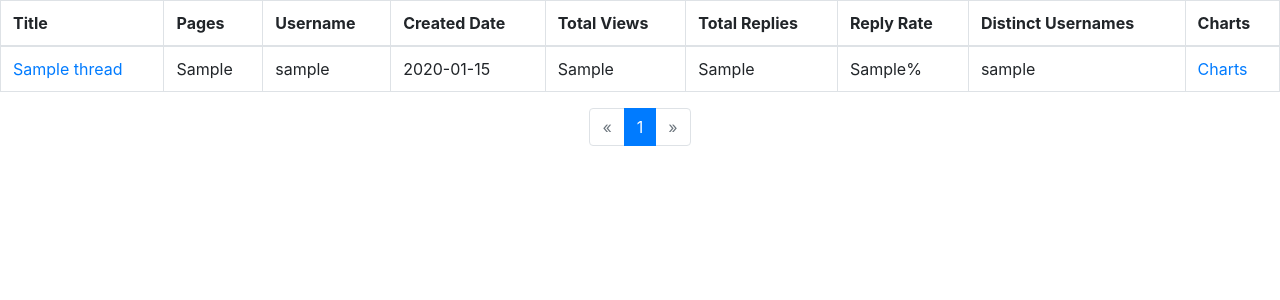
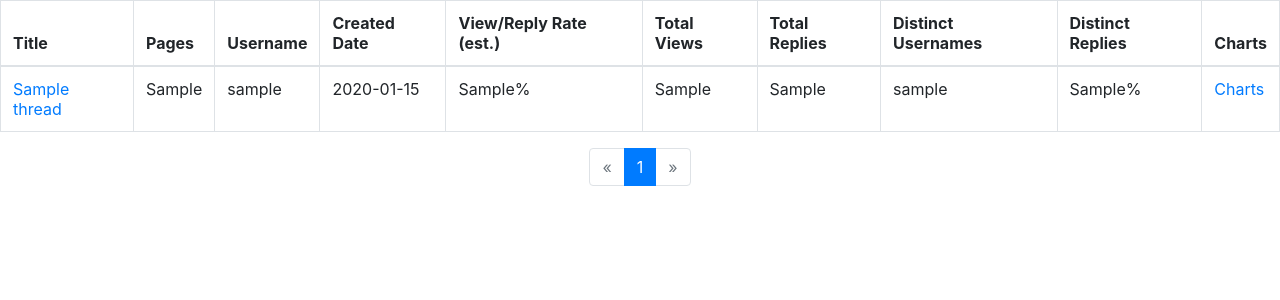
Before and after one commit to mmcd2886/django-forum, a Django app: page /polls/ in a window 1280 px wide. Shown: the top 300 px of the page. Run offline with Django 3.2, Linux system fonts and the light colour scheme; tables that the repository leaves empty hold one stand-in row (values such as "Sample post"); some libraries are stand-ins or nearby versions.

Commit message:
added 'percent_distinct_replies' to model

```diff
--- a/mysite/polls/models.py
+++ b/mysite/polls/models.py
@@ -20,6 +20,7 @@ class Threads(models.Model):
     reply_rate_percentage = models.CharField(max_length=100000)
     total_replies = models.CharField(max_length=5000000)
     total_distinct_usernames = models.CharField(max_length=100000, null=True, blank=True) # this will need to allow null values
+    percent_distinct_replies = models.CharField(max_length=1000, null=True, blank=True) # this will need to allow null values
 
     def __str__(self):
         return self.username
--- a/mysite/polls/templates/polls/index.html
+++ b/mysite/polls/templates/polls/index.html
@@ -13,10 +13,11 @@ https://simpleisbetterthancomplex.com/tutorial/2016/08/03/how-to-paginate-with-d
       <th>Pages</th>
       <th>Username</th>
       <th>Created Date</th>
+      <th>View/Reply Rate (est.)</th>
       <th>Total Views</th>
       <th>Total Replies</th>
-      <th>Reply Rate</th>
       <th>Distinct Usernames</th>
+      <th>Distinct Replies</th>
       <th>Charts</th>
     </tr>
   </thead>
@@ -26,11 +27,12 @@ https://simpleisbetterthancomplex.com/tutorial/2016/08/03/how-to-paginate-with-d
         <td><a href="{% url 'polls:detail' thread.thread_id %}">{{ thread.title }}</a></td>
         <td>{{ thread.last_page_scraped }}</td>
         <td>{{ thread.username }}</td>
-        <td>{{ thread.date_time|date:'Y-m-d'  }}</td>
+        <td>{{ thread.date_time|date:'Y-m-d' }}</td>
+        <td>{{ thread.reply_rate_percentage }}%</td>
         <td>{{ thread.total_views }}</td>
         <td>{{ thread.total_replies }}</td>
-        <td>{{ thread.reply_rate_percentage }}%</td>
         <td>{{ thread.total_distinct_usernames }}</td>
+        <td>{{ thread.percent_distinct_replies }}%</td>
         <td><a href="{% url 'polls:pie_chart' thread.thread_id %}">Charts</a></td>
       </tr>
     {% endfor %}
```
